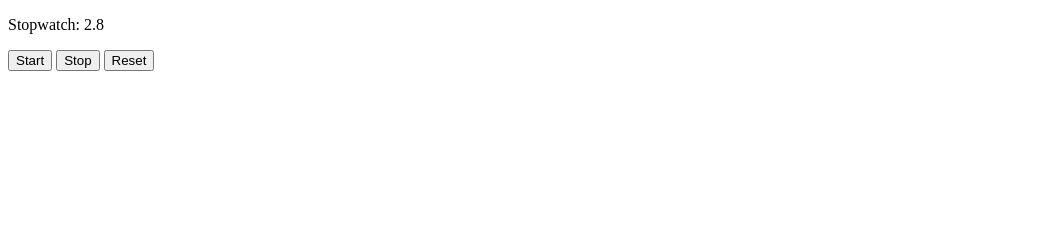
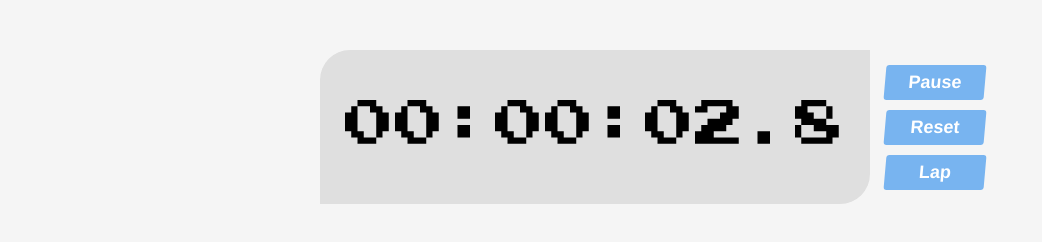
Before and after one commit to r07k1v/Portfolio, a plain HTML site: page projects/Stopwatch/index.html in a window 1280 px wide. Both pictures are taken after a click on the button "Start". Shown: the whole page, without its empty margins (0-1042 px from the left). Drawn offline with nearby package versions, Linux system fonts and the light colour scheme.

Commit message:
Stopwatch (#1)
* Added README file

* Basic functionality added to Stopwatch

* Start and stop buttons working

* jQuery added, reset and lap buttons hidden by default, lap button functionality implemented

* Added styled buttons, simplified logic

```diff
--- a/projects/Stopwatch/index.html
+++ b/projects/Stopwatch/index.html
@@ -5,12 +5,30 @@
     <meta http-equiv="X-UA-Compatible" content="IE=edge">
     <meta name="viewport" content="width=device-width, initial-scale=1.0">
     <title>Stopwatch</title>
+    <style>
+        @import url('https://fonts.googleapis.com/css2?family=Press+Start+2P&display=swap');
+    </style>
+    <link href="../css/style.css" rel="stylesheet">
+    <link href="../css/buttons.css" rel="stylesheet">
+    <script
+        src="https://code.jquery.com/jquery-3.6.0.slim.min.js"
+        integrity="sha256-u7e5khyithlIdTpu22PHhENmPcRdFiHRjhAuHcs05RI="
+        crossorigin="anonymous">
+    </script>
 </head>
 <body>
-    <p>Stopwatch: <span id="time"></span></p>
-    <button id="start" onclick="startWatch()">Start</button>
-    <button id="stop" onclick="stopWatch()">Stop</button>
-    <button id="reset" onclick="resetWatch()">Reset</button>
+    <div id="watch-container">
+        <span id="time">
+            <span id="hours">00</span>:<span id="minutes">00</span>:<span id="seconds">00</span>.<span id="deciseconds">0</span>
+        </span>
+    </div>
+    <div id="buttons-container">
+        <button id="start-button" class="button start unselectable"><span>Start</span></button>
+        <button id="pause-button" class="button pause unselectable"><span>Pause</span></button>
+        <button id="reset-button" class="button reset unselectable"><span>Reset</span></button>
+        <button id="addLap-button" class="button addLap unselectable"><span>Lap</span></button>
+    </div>
+    <div id="lapList-container"></div>
 </body>
 <script src="init.js"></script>
 </html>
--- a/projects/Stopwatch/init.js
+++ b/projects/Stopwatch/init.js
@@ -1,71 +1,110 @@
 class StopWatch {
+
     constructor() {
-        this.startTime = 0.0;
-        this.isActive = false;
-        this.swTimer = 0.0;
+        this.isRunning = false;
+        this.hours       = "00";
+        this.minutes     = "00";
+        this.seconds     = "00";
+        this.deciseconds = 0;
+        this.startTime   = null;
+        this.endTime     = null;
+        this.secondsElapsed = 0;
+        this.lapCounter  = 0;
+        this.time        = "";
     }
 
-    start = function() {
-        if (!this.isActive) {
-            this.startTime = new Date();
-            this.isActive = true;
+    updateTime(){
+        this.deciseconds += 1;
+        if(this.deciseconds %10 == 0){
+            this.secondsElapsed += 1;
+            this.deciseconds = 0;
         }
-        else
-            console.log("Aready started");
+        if(this.secondsElapsed >= 86400)
+            this.secondsElapsed = 0;
+
+        this.formatTime();
+
+        document.getElementById("hours").innerHTML = this.hours;
+        document.getElementById("minutes").innerHTML = this.minutes;
+        document.getElementById("seconds").innerHTML = this.seconds;
+        document.getElementById("deciseconds").innerHTML = this.deciseconds;
     }
 
-    stop = function() {
-        if (this.isActive) {
-            this.isActive = false;
-            this.swTimer += this.calculateDifference();
-        }
-        else
-            console.log("Aready stoped");
+    formatTime() {
+        this.seconds = ('0' + Number.parseInt(this.secondsElapsed%60)).slice(-2);
+        this.minutes = ('0' + Number.parseInt(this.secondsElapsed/60)).slice(-2);
+        this.hours = ('0' + Number.parseInt(this.secondsElapsed/3600)).slice(-2);
+        this.time = this.hours + ":" + this.minutes + ":" + this.seconds + "." + this.deciseconds;
     }
 
-    reset = function() {
-        this.swTimer = 0.0;
-        this.isActive = false;
-        sw = document.getElementById("time");
-        sw.innerHTML = Number.parseFloat(0).toFixed(1);
-        return this.swTimer;
+    //To implement both buttons functionality.
+    start() {
+        if (this.startTime == null) {
+            this.startTime = new Date();
+        }
+
+        this.isRunning = true;
+        $("#start-button").hide("slow");
+        $("#pause-button").show("slow");
+        $("#reset-button").show();
+        $("#addLap-button").show();
     }
 
-    calculateDifference = function() {
-        let endTime = new Date();
-        let difference = endTime - this.startTime;
-        difference /= 1000;
-        return difference;
+    pause() {
+        this.isRunning = false;
+        $("#start-button").show("slow");
+        $("#pause-button").hide("slow");
+        $("#addLap-button").hide();
     }
+
+    reset() {
+        this.lapCounter = 0;
+        this.secondsElapsed = -1;
+        this.deciseconds = -1;
+        this.updateTime();
+
+        let lapList = document.getElementById("lapList-container");
+        while(lapList.firstChild){
+            lapList.removeChild(lapList.firstChild);
+        }
+
+        this.pause();
+        $("#reset-button").hide();
+    }
+
+    addLap(){
+        let lap = "" + ++this.lapCounter;
+        let tag = document.createElement("p");
+        tag.classList.add("lap");
+        tag.innerHTML = lap.padStart(4,' ') + " - " + this.time;
+        document.getElementById("lapList-container").appendChild(tag);
+    }
+}
+
+
+let watch = new StopWatch();
+let interval = null;
+
+document.getElementById("start-button").onclick = function(){
+    watch.start();
+    interval = setInterval(watch.updateTime.bind(watch),100);
 };
 
-function updateTime(watch) {
-    sw = document.getElementById("time");
-    sw.innerHTML = Number.parseFloat(watch.calculateDifference() + watch.swTimer).toFixed(1);
-}
+document.getElementById("pause-button").onclick = function(){
+    clearInterval(interval);
+    watch.pause();
+};
 
-function getInterval() {
-    return setInterval(updateTime, 100, watch);
-}
+document.getElementById("reset-button").onclick = function(){
+    clearInterval(interval);
+    watch.reset();
+};
 
-let watch = new StopWatch();
+document.getElementById("addLap-button").onclick = function(){
+    watch.addLap();
+};
 
-sw = document.getElementById("time");
-sw.innerHTML = watch.reset();
-let interval;
-
-function startWatch() {
-    watch.start();
-    interval = getInterval();
-}
-
-function stopWatch() {
-    watch.stop();
-    clearInterval(interval);
-}
-
-function resetWatch() {
-    stopWatch();
+jQuery(document).ready(function($){
     watch.reset();
-    startWatch();
-}
+    document.getElementById("buttons-container").style.display = "flow-root";
+});
--- /dev/null
+++ b/projects/css/buttons.css
@@ -0,0 +1,91 @@
+.button {
+  background-color: rgb(120, 180, 240);
+  color: white;
+  font-weight: bold;
+  font-size: large;
+  display: inline-flex;
+  position: relative;
+  align-items: center;
+  justify-content: center;
+  border-style: none;
+  height: 35px;
+  width: 100px;
+  margin: 5px;
+  border-radius: 3px;
+  overflow: hidden;
+  transition: 0.5s ease all;
+  transform: skewX(-5deg);
+}
+
+.button span {
+  z-index: 2;
+}
+
+.button.start::after {
+  content: "";
+  width: 100%;
+  height: 100%;
+  left: -100%;
+  background: rgb(92, 165, 90);
+  position: absolute;
+  z-index: 1;
+  transition: 0.3s ease all;
+}
+
+.button.start:hover::after {
+  left: 0;
+}
+
+.button.pause::after {
+  content: "";
+  width: 100%;
+  height: 100%;
+  left: -100%;
+  background: rgb(255, 130, 70);
+  position: absolute;
+  z-index: 1;
+  transition: 0.3s ease all;
+}
+
+.button.pause:hover::after {
+  left: 0;
+}
+
+.button.reset::after {
+  content: "";
+  width: 100%;
+  height: 100%;
+  left: -100%;
+  background: rgb(230, 90, 90);
+  position: absolute;
+  z-index: 1;
+  transition: 0.3s ease all;
+}
+
+.button.reset:hover::after {
+  left: 0;
+}
+
+.button.addLap::after {
+  content: "";
+  width: 100%;
+  height: 100%;
+  left: -100%;
+  background: rgb(170, 170, 180);
+  position: absolute;
+  z-index: 1;
+  transition: 0.3s ease all;
+}
+
+button.addLap:hover::after {
+  left: 0;
+}
+
+#buttons-container {
+  position: relative;
+  left: 50%;
+  margin-left: 240px;
+  margin-top: 60px;
+  width: 200px;
+  display: none;
+}
--- /dev/null
+++ b/projects/css/style.css
@@ -0,0 +1,50 @@
+body {
+  background-color: rgb(245, 245, 245);
+  height: 100%;
+}
+
+.lap {
+  margin: 5px 0px 5px 0px;
+  border-radius: 10px 0px;
+  background-color: rgb(223, 223, 223);
+  padding: 5px;
+}
+
+*.unselectable {
+  -moz-user-select: -moz-none;
+  -khtml-user-select: none;
+  -webkit-user-select: none;
+  -ms-user-select: none;
+  user-select: none;
+}
+
+#time {
+  font-family: "Press Start 2P", cursive;
+  font-size: 50px;
+}
+
+#watch-container {
+  position: absolute;
+  display: inline-block;
+  left: 50%;
+  margin-left: -320px;
+  top: 50px;
+  background-color: rgb(223, 223, 223); /* rgba(0, 0, 0, 0.1);*/
+  border-radius: 30px 0px;
+  text-align: center;
+  padding: 50px 25px;
+}
+
+#lapList-container {
+  min-height: 20px;
+  max-height: 330px;
+  overflow: auto;
+  width: 130px;
+  position: absolute;
+  top: 210px;
+  left: 50%;
+  margin-left: 95px;
+  text-align: right;
+  border-radius: 10px 0px;
+  padding: 1px 5px;
+}
```
Also changed, not shown: index.html (+2 -2 lines), 1 other file.
